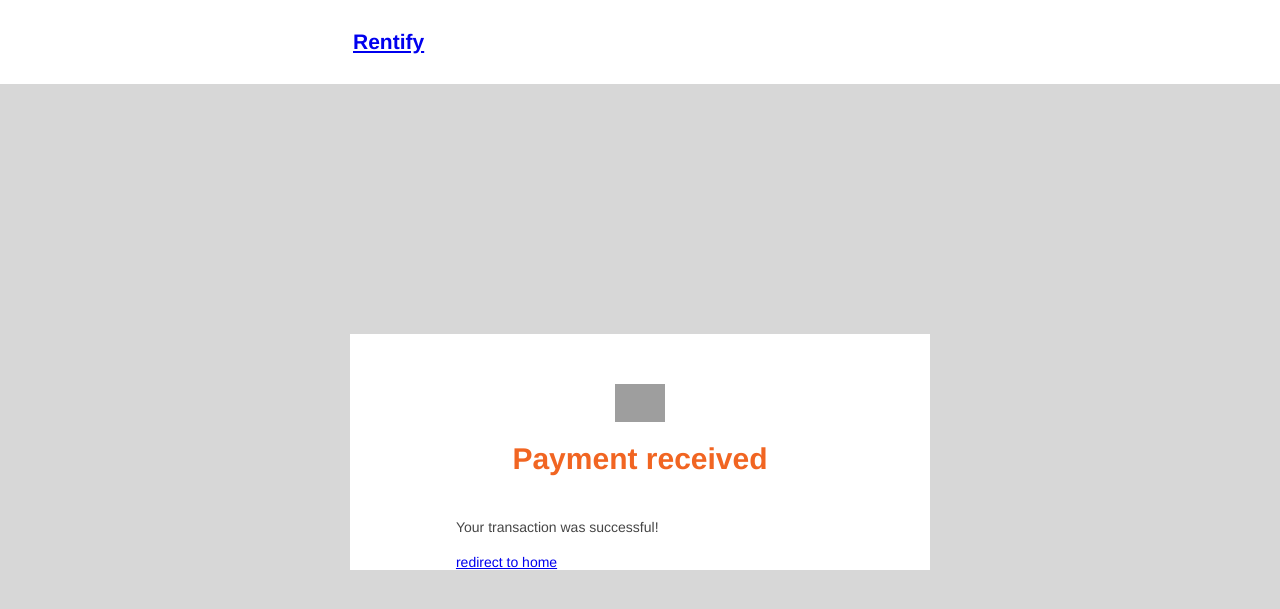
After one commit to adarsh-kushwah/demo-project, a Django app: page /payment/payment-success/ in a window 1280 px wide. The commit adds this page. Shown: the top 609 px of the page. Run offline with Django 4.2, Linux system fonts and the light colour scheme; some libraries are stand-ins or nearby versions; grey boxes are pictures that could not be loaded.

Commit message:
payment success webhooks

```diff
--- /dev/null
+++ b/payment/templates/payment/payment_success.html
@@ -0,0 +1,85 @@
+
+<!DOCTYPE HTML PUBLIC "-//W3C//DTD HTML 4.01//EN" "http://www.w3.org/TR/html4/strict.dtd">
+<html style="-moz-osx-font-smoothing: grayscale; -webkit-font-smoothing: antialiased;  margin: 0; padding: 0;">
+    <head>
+        <meta name="viewport" content="width=device-width, initial-scale=1">
+        <meta http-equiv="Content-Type" content="text/html; charset=UTF-8">
+        <meta name="format-detection" content="telephone=no">
+        <title>Payment Success</title>
+
+    </head>
+    <body bgcolor="#d7d7d7" class="generic-template" style="-moz-osx-font-smoothing: grayscale; -webkit-font-smoothing: antialiased; background-color: #d7d7d7; margin: 0; padding: 0;">
+        <!-- Header Start -->
+        <div class="bg-white header" bgcolor="#ffffff" style="background-color: white; width: 100%;">
+            <table align="center" bgcolor="#ffffff" style="border-left: 10px solid white; border-right: 10px solid white; max-width: 600px; width: 100%;">
+                <tr height="80">
+                    <td align="left" class="vertical-align-middle" style="color: #464646; font-family: 'Helvetica Neue', Helvetica, Arial, sans-serif; font-size: 14px; line-height: 16px; vertical-align: middle;">
+                           <a href="/property/home/"><h2>Rentify</h2><a>
+                        </a>
+                    </td>
+                </tr>
+            </table>
+        </div>
+        <!-- Header End -->
+
+        <!-- Content Start -->
+        <table cellpadding="0" cellspacing="0" cols="1" bgcolor="#d7d7d7" align="center" style="max-width: 6000px;">
+            <tr bgcolor="#d7d7d7">
+                <td height="50" style="color: #464646; font-family: 'Helvetica Neue', Helvetica, Arial, sans-serif; font-size: 14px; line-height: 16px; vertical-align: top;"></td>
+            </tr>
+
+            <!-- This encapsulation is required to ensure correct rendering on Windows 10 Mail app. -->
+            <tr bgcolor="#d7d7d7">
+                <td style="color: #464646; font-family: 'Helvetica Neue', Helvetica, Arial, sans-serif; font-size: 14px; line-height: 16px; vertical-align: top;">
+                    <!-- Seperator Start -->
+                    <table cellpadding="0" cellspacing="0" cols="1" bgcolor="#d7d7d7" align="center" style="max-width: 600px; width: 800px;height:200px;">
+                        <tr bgcolor="#d7d7d7">
+                            <td height="30" style="color: #464646; font-family: 'Helvetica Neue', Helvetica, Arial, sans-serif; font-size: 14px; line-height: 16px; vertical-align: top;"></td>
+                        </tr>
+                    </table>
+                    <!-- Seperator End -->
+
+ <!-- Generic Pod Left Aligned with Price breakdown Start -->
+                    <table align="center" cellpadding="0" cellspacing="0" cols="3" bgcolor="white" class="bordered-left-right" style="border-left: 10px solid #d7d7d7; border-right: 10px solid #d7d7d7; max-width: 600px; width: 100%;">
+                        <tr height="50"><td colspan="3" style="color: #464646; font-family: 'Helvetica Neue', Helvetica, Arial, sans-serif; font-size: 14px; line-height: 16px; vertical-align: top;"></td></tr>
+                        <tr align="center">
+                            <td width="36" style="color: #464646; font-family: 'Helvetica Neue', Helvetica, Arial, sans-serif; font-size: 14px; line-height: 16px; vertical-align: top;"></td>
+                            <td class="text-primary" style="color: #F16522; font-family: 'Helvetica Neue', Helvetica, Arial, sans-serif; font-size: 14px; line-height: 16px; vertical-align: top;">
+                                <img src="http://dgtlmrktng.s3.amazonaws.com/go/emails/generic-email-template/tick.png" alt="GO" width="50" style="border: 0; font-size: 0; margin: 0; max-width: 100%; padding: 0;">
+                            </td>
+                            <td width="36" style="color: #464646; font-family: 'Helvetica Neue', Helvetica, Arial, sans-serif; font-size: 14px; line-height: 16px; vertical-align: top;"></td>
+                        </tr>
+                        <tr height="17"><td colspan="3" style="color: #464646; font-family: 'Helvetica Neue', Helvetica, Arial, sans-serif; font-size: 14px; line-height: 16px; vertical-align: top;"></td></tr>
+                        <tr align="center">
+                            <td width="36" style="color: #464646; font-family: 'Helvetica Neue', Helvetica, Arial, sans-serif; font-size: 14px; line-height: 16px; vertical-align: top;"></td>
+                            <td class="text-primary" style="color: #F16522; font-family: 'Helvetica Neue', Helvetica, Arial, sans-serif; font-size: 14px; line-height: 16px; vertical-align: top;">
+                                <h1 style="color: #F16522; font-family: 'Helvetica Neue', Helvetica, Arial, sans-serif; font-size: 30px; font-weight: 700; line-height: 34px; margin-bottom: 0; margin-top: 0;">Payment received</h1>
+                            </td>
+                            <td width="36" style="color: #464646; font-family: 'Helvetica Neue', Helvetica, Arial, sans-serif; font-size: 14px; line-height: 16px; vertical-align: top;"></td>
+                        </tr>
+                        <tr height="30"><td colspan="3" style="color: #464646; font-family: 'Helvetica Neue', Helvetica, Arial, sans-serif; font-size: 14px; line-height: 16px; vertical-align: top;"></td></tr>
+                        <tr align="left">
+                            <td width="36" style="color: #464646; font-family: 'Helvetica Neue', Helvetica, Arial, sans-serif; font-size: 14px; line-height: 16px; vertical-align: top;"></td>
+
+                            <td width="36" style="color: #464646; font-family: 'Helvetica Neue', Helvetica, Arial, sans-serif; font-size: 14px; line-height: 16px; vertical-align: top;"></td>
+                        </tr>
+                        <tr height="10"><td colspan="3" style="color: #464646; font-family: 'Helvetica Neue', Helvetica, Arial, sans-serif; font-size: 14px; line-height: 16px; vertical-align: top;"></td></tr>
+                        <tr align="left">
+                            <td width="36" style="color: #464646; font-family: 'Helvetica Neue', Helvetica, Arial, sans-serif; font-size: 14px; line-height: 16px; vertical-align: top;"></td>
+                            <td style="color: #464646; font-family: 'Helvetica Neue', Helvetica, Arial, sans-serif; font-size: 14px; line-height: 16px; vertical-align: top;">
+                                <p style="color: #464646; font-family: 'Helvetica Neue', Helvetica, Arial, sans-serif; font-size: 14px; line-height: 22px; margin: 0;">Your transaction was successful!</p>
+                                <br>
+                                <a href="/property/home/">redirect to home</a>
+                            </td>
+
+                        </tr>
+
+
+
+                    </table>
+                    <!-- Generic Pod Left Aligned with Price breakdown End -->
+
+
+        <!-- Footer End -->
+    </body>
+</html>
--- a/payment/urls.py
+++ b/payment/urls.py
@@ -5,10 +5,9 @@ from payment.views import (
     AllBookingBillView,
     PayBillView,
     create_checkout_session,
-    PaymentSuccessView,
-    PaymentFailView,
+
 )
-
+from django.views.generic.base import TemplateView
 
 urlpatterns = [
     path("all-bills/", AllBookingBillView.as_view(), name="all_bills"),
@@ -20,13 +19,13 @@ urlpatterns = [
         name="api_checkout_session",
     ),
     path(
-        "payment-success/<int:bill_id>/",
-        PaymentSuccessView.as_view(),
+        "payment-success/",
+        TemplateView.as_view(template_name="payment/payment_success.html"),
         name="payment_success",
     ),
     path(
         "payment-fail/",
-        PaymentFailView.as_view(),
-        name="payment_fali",
+        TemplateView.as_view(template_name="payment/payment_fail.html"),
+        name="payment_fail",
     ),
 ]
--- a/property/apps.py
+++ b/property/apps.py
@@ -4,3 +4,6 @@ from django.apps import AppConfig
 class PropertyConfig(AppConfig):
     default_auto_field = "django.db.models.BigAutoField"
     name = "property"
+
+    def ready(self):
+        import property.signals
--- a/property/templates/property/home.html
+++ b/property/templates/property/home.html
@@ -140,7 +140,6 @@
     <div  style="display: flex;justify-content: center;align-items: center;" class="pagination">
         <span style="" class="step-links">
             {% if property.has_previous %}
-                tes
                 <a href="?page=1">&laquo; first</a>
                 <a href="?page={{ property.previous_page_number }}">previous</a>
             {% endif %}
--- a/property/views.py
+++ b/property/views.py
@@ -20,7 +20,7 @@ from django.forms import modelformset_factory
 from django.core.paginator import Paginator, EmptyPage, PageNotAnInteger
 
 from user.models import UserProfile
-
+from property.utility import send_email
 from property.models import (
     Booking,
     PropertyImage,
@@ -109,6 +109,7 @@ class Home(View):
         page_obj = paginated_list.get_page(page_number)
 
         context["property"] = page_obj
+
         return render(request, self.template_name, context)
 
 
@@ -512,6 +513,7 @@ class ConfirmBookingView(LoginRequiredMixin, View):
             booking = Booking.objects.create(
                 property_request_response=property_request_response
             )
+
             agreement_form.instance.booking = booking
             property.is_available = False
             PropertyRequestResponse.objects.filter(
@@ -566,7 +568,7 @@ class BookingList(LoginRequiredMixin, ListView):
 class LeaveProperty(LoginRequiredMixin, View):
     def get(self, request, *args, **kwargs):
         property = get_object_or_404(Property, pk=kwargs["pk"])
-        PropertyRequestResponse.objects.filter(property=property).update(status="left")
+        PropertyRequestResponse.objects.filter(request_response_property=property).update(status="left")
         property.is_available = True
         property.save()
         return redirect(reverse("home"))
--- a/rentify/urls.py
+++ b/rentify/urls.py
@@ -3,6 +3,7 @@ from django.urls import path, include
 from django.conf import settings
 from django.conf.urls.static import static
 from property.views import Home
+from payment.views import my_webhook_view
 
 urlpatterns = [
     path("", Home.as_view(), name="home"),
@@ -11,4 +12,5 @@ urlpatterns = [
     path("rating/", include("rating.urls")),
     path("payment/", include("payment.urls")),
     path("admin/", admin.site.urls),
+    path("webhook",my_webhook_view, name="webhook"),
 ] + static(settings.MEDIA_URL, document_root=settings.MEDIA_ROOT)
```
Also changed, not shown: payment/templates/payment/payment_fail.html (+55 -12 lines), payment/views.py (+56 -43 lines), property/signals.py (added, +13 -0 lines), property/utility.py (added, +26 -0 lines), rentify/settings.py (+8 -0 lines).
